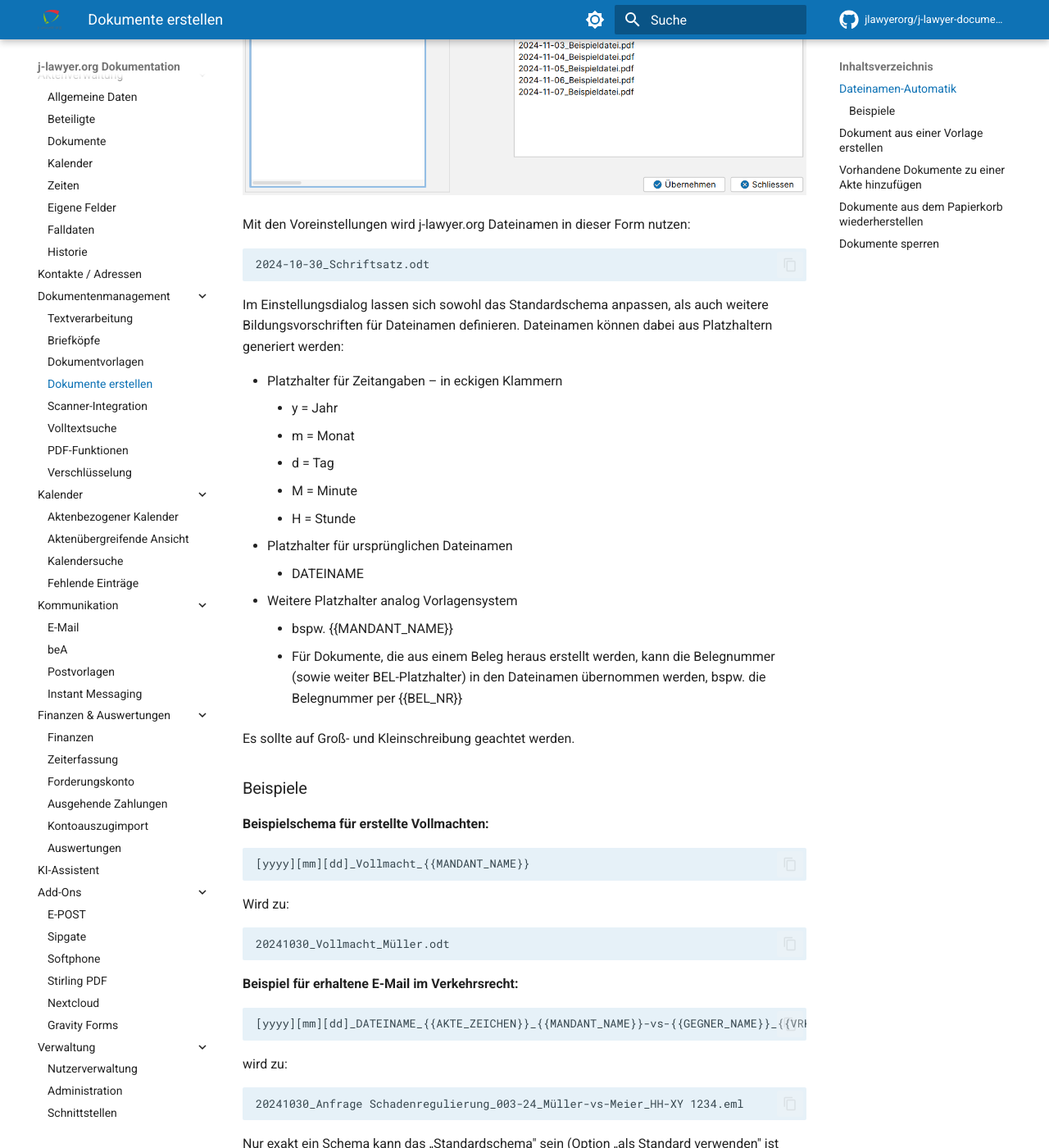
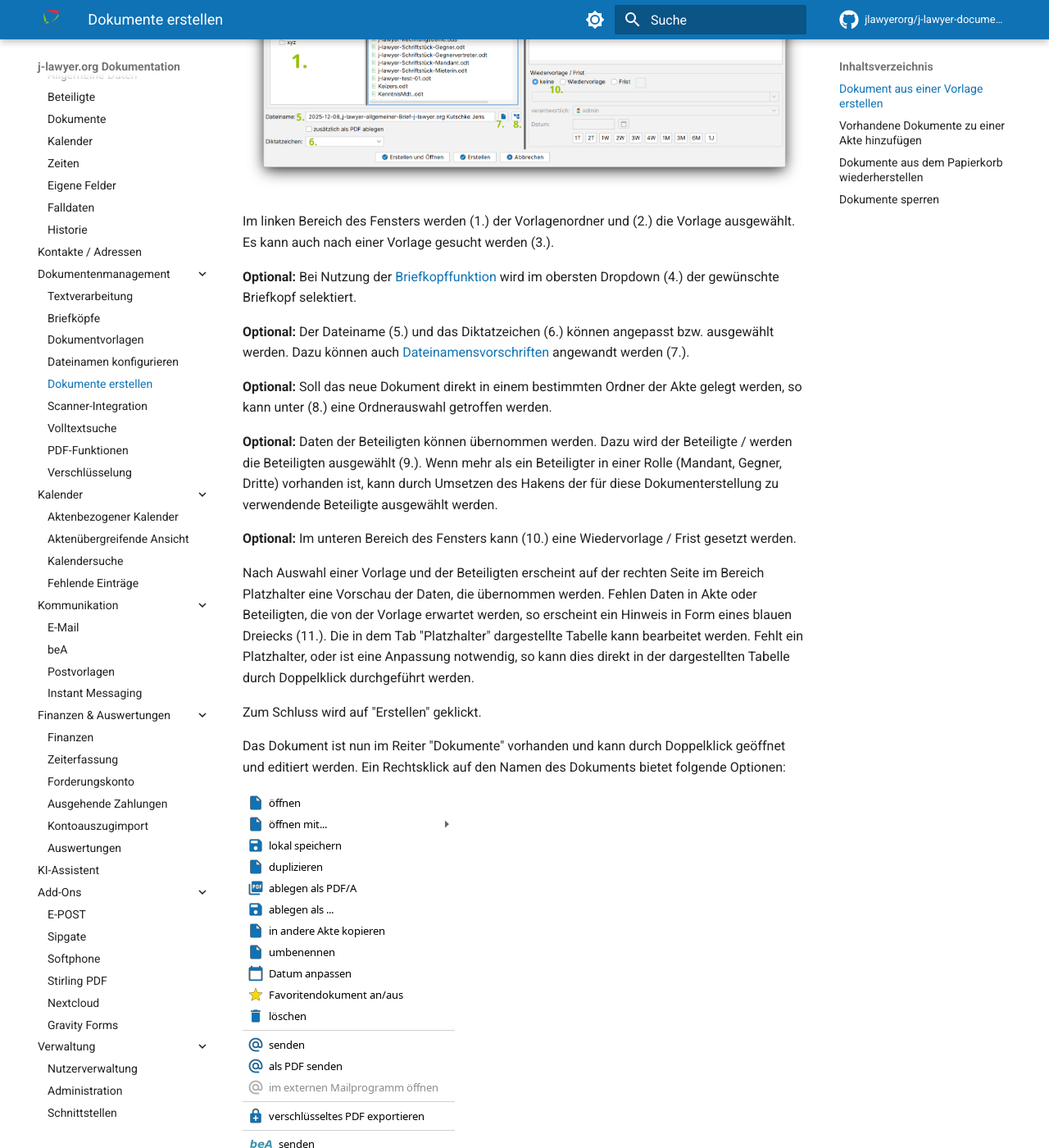
Before and after one commit to jlawyerorg/j-lawyer-documentation, an MkDocs documentation site: the page built from docs/benutzerhandbuch/dokumentenmanagement/dokumente-erstellen.md, in a window 1280 px wide and 1400 px high, scrolled down 505 px. Shown: the whole window at 82% size. Built offline with MkDocs 1.6.1 and Material for MkDocs 9.7.7, drawn with Linux system fonts in a browser that asks for light colours; comment, search, counter and statistics services are not loaded; some of the changed text lies outside the part shown.

Commit message:
reworked document creation

````diff
--- a/docs/benutzerhandbuch/dokumentenmanagement/dokumente-erstellen.md
+++ b/docs/benutzerhandbuch/dokumentenmanagement/dokumente-erstellen.md
@@ -1,82 +1,24 @@
 # Dokumente erstellen und hinzufügen {#dokument-erstellen}
-
-## Dateinamen-Automatik {#dateinamen}
-
-Im Menüpunkt „Einstellungen" – „Dokumente" – „Dateinamen" lassen sich ein oder mehrere Dateinamenskonventionen konfigurieren.
-
-![Abbildung 9](../../images/j-lawyer-org-UserGuide-de-015.png)
-
-Mit den Voreinstellungen wird j-lawyer.org Dateinamen in dieser Form nutzen:
-
-```
-2024-10-30_Schriftsatz.odt
-```
-
-Im Einstellungsdialog lassen sich sowohl das Standardschema anpassen, als auch weitere Bildungsvorschriften für Dateinamen definieren. Dateinamen können dabei aus Platzhaltern generiert werden:
-
-- Platzhalter für Zeitangaben – in eckigen Klammern
-    - y = Jahr
-    - m = Monat
-    - d = Tag
-    - M = Minute
-    - H = Stunde
-- Platzhalter für ursprünglichen Dateinamen
-    - DATEINAME
-- Weitere Platzhalter analog Vorlagensystem
-    - bspw. {{MANDANT_NAME}}
-    - Für Dokumente, die aus einem Beleg heraus erstellt werden, kann die Belegnummer (sowie weiter BEL-Platzhalter) in den Dateinamen übernommen werden, bspw. die Belegnummer per {{BEL_NR}}
-
-Es sollte auf Groß- und Kleinschreibung geachtet werden.
-
-### Beispiele
-
-**Beispielschema für erstellte Vollmachten:**
-
-```
-[yyyy][mm][dd]_Vollmacht_{{MANDANT_NAME}}
-```
-
-Wird zu:
-
-```
-20241030_Vollmacht_Müller.odt
-```
-
-**Beispiel für erhaltene E-Mail im Verkehrsrecht:**
-
-```
-[yyyy][mm][dd]_DATEINAME_{{AKTE_ZEICHEN}}_{{MANDANT_NAME}}-vs-{{GEGNER_NAME}}_{{VRKHR_KENNZEICHEN}}
-```
-
-wird zu:
-
-```
-20241030_Anfrage Schadenregulierung_003-24_Müller-vs-Meier_HH-XY 1234.eml
-```
-
-Nur exakt ein Schema kann das „Standardschema" sein (Option „als Standard verwenden" ist aktiv).
-
-Im Dialog zur Zuordnung von Dokumenten kann das Dateinamensschema für alle Dokumente oder einzelne Dokumente angepasst werden:
-
-![Abbildung 10](../../images/j-lawyer-org-UserGuide-de-016.png)
-
-Eine entsprechende Einstellmöglichkeit gibt es im Rahmen der Erstellung von Dokumenten aus einer Vorlage.
 
 ## Dokument aus einer Vorlage erstellen
 
-Über den Knopf "Erstellen" im Reiter "Dokumente" eine Akte können neue Dateien erstellt werden. Es erscheint folgendes Fenster:
+Über den Knopf "Erstellen" im Reiter "Dokumente" einer Akte können neue Dateien erstellt werden. Es erscheint folgendes Fenster:
 
-![Abbildung 11](../../images/j-lawyer-org-UserGuide-de-017.png)
+![c220942ede621d4f888bb872de20551c.png](../../images/c220942ede621d4f888bb872de20551c.png)
 
-Im linken Bereich des Fensters wird die Vorlage ausgewählt. Es kann auch nach einer Vorlage gesucht werden (in dem Feld neben „Filter").
+Im linken Bereich des Fensters werden (1.) der Vorlagenordner und (2.) die Vorlage ausgewählt. Es kann auch nach einer Vorlage gesucht werden (3.).
 
-Der Dateiname und das Diktatzeichen können eingegeben bzw. ausgewählt werden.
+**Optional:** Bei Nutzung der [Briefkopffunktion](briefkoepfe.md#briefkoepfe-erstellen) wird im obersten Dropdown (4.) der gewünschte Briefkopf selektiert.
 
-Daten der Beteiligten können übernommen werden. Dazu wird der Beteiligte / die Beteiligten ausgewählt. Wenn mehr als ein Beteiligter in einer Rolle (Mandant, Gegner, Dritte) vorhanden ist, kann durch Umsetzen des Hakens der zu verwendende Beteiligte ausgewählt werden.
+**Optional:** Der Dateiname (5.) und das Diktatzeichen (6.) können angepasst bzw. ausgewählt werden. Dazu können auch [Dateinamensvorschriften](dateinamen.md) angewandt werden (7.).
 
-Im unteren Bereich des Fensters kann optional eine Wiedervorlage / Frist gesetzt werden.
+**Optional:** Soll das neue Dokument direkt in einem bestimmten Ordner der Akte gelegt werden, so kann unter (8.) eine Ordnerauswahl getroffen werden.
 
-Nach Auswahl einer Vorlage und der Beteiligten erscheint auf der rechten Seite im Bereich Platzhalter / Wert eine Vorschau der Daten, die übernommen werden. Diese Tabelle mit Platzhalter und ihren Werten kann bearbeitet werden. Fehlt ein Platzhalter, oder ist eine Anpassung notwendig, so kann dies direkt in der dargestellten Tabelle durch Doppelklick durchgeführt werden.
+**Optional:** Daten der Beteiligten können übernommen werden. Dazu wird der Beteiligte / werden die Beteiligten ausgewählt (9.). Wenn mehr als ein Beteiligter in einer Rolle (Mandant, Gegner, Dritte) vorhanden ist, kann durch Umsetzen des Hakens der für diese Dokumenterstellung zu verwendende Beteiligte ausgewählt werden.
+
+**Optional:** Im unteren Bereich des Fensters kann (10.) eine Wiedervorlage / Frist gesetzt werden.
+
+Nach Auswahl einer Vorlage und der Beteiligten erscheint auf der rechten Seite im Bereich Platzhalter eine Vorschau der Daten, die übernommen werden. Fehlen Daten in Akte oder Beteiligten, die von der Vorlage erwartet werden, so erscheint ein Hinweis in Form eines blauen Dreiecks (11.). Die in dem Tab "Platzhalter" dargestellte Tabelle kann bearbeitet werden. Fehlt ein Platzhalter, oder ist eine Anpassung notwendig, so kann dies direkt in der dargestellten Tabelle durch Doppelklick durchgeführt werden.
 
 Zum Schluss wird auf "Erstellen" geklickt.
 
--- a/mkdocs.yml
+++ b/mkdocs.yml
@@ -106,6 +106,7 @@
       - Textverarbeitung: benutzerhandbuch/dokumentenmanagement/textverarbeitung.md
       - Briefköpfe: benutzerhandbuch/dokumentenmanagement/briefkoepfe.md
       - Dokumentvorlagen: benutzerhandbuch/dokumentenmanagement/vorlagen.md
+      - Dateinamen konfigurieren: benutzerhandbuch/dokumentenmanagement/dateinamen.md
       - Dokumente erstellen: benutzerhandbuch/dokumentenmanagement/dokumente-erstellen.md
       - Scanner-Integration: benutzerhandbuch/dokumentenmanagement/scanner.md
       - Volltextsuche: benutzerhandbuch/dokumentenmanagement/volltextsuche.md
````
Also changed, not shown: docs/benutzerhandbuch/dokumentenmanagement/briefkoepfe.md (+1 -12 lines), docs/benutzerhandbuch/dokumentenmanagement/dateinamen.md (added, +61 -0 lines), docs/benutzerhandbuch/dokumentenmanagement/index.md (+2 -1 lines), docs/images/c220942ede621d4f888bb872de20551c.png (added), docs/images/j-lawyer-org-UserGuide-de-017.png (deleted).
